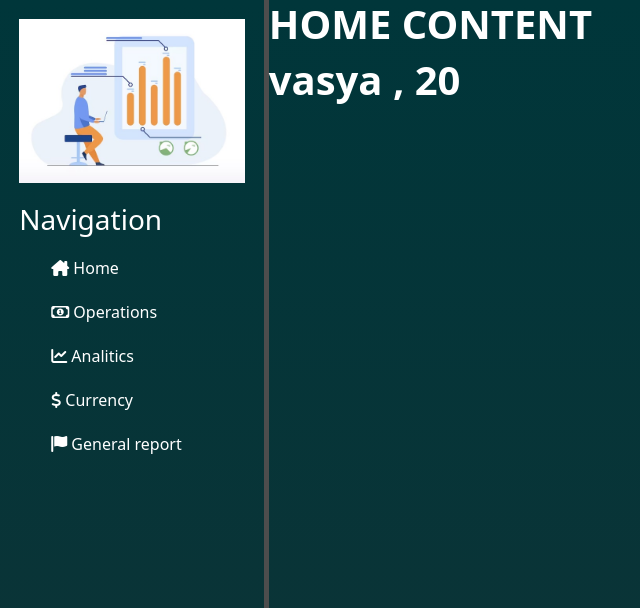
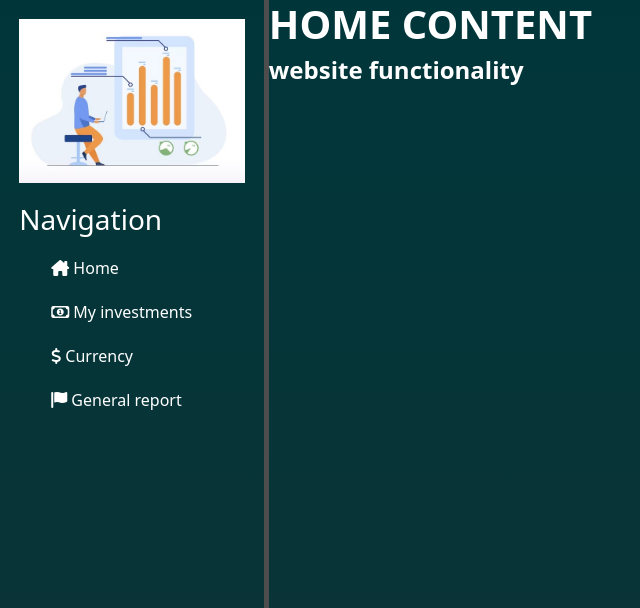
Before and after one commit to MomontD/TestDjango, a Django app: page / in a window 1280 px wide. Shown: the top 608 px of the page, without its empty margins (0-640 px from the left). Run offline with Django 4.2, Linux system fonts and the light colour scheme; parts of the project's set-up code (start-up, migrations or seed data) failed here and were passed over.

Commit message:
Подача проекту на розгляд

```diff
--- a/governments/models.py
+++ b/governments/models.py
@@ -14,7 +14,7 @@ from django.dispatch import receiver
 
 
 select_type_payment = [
-    ('Сoupons', 'Сoupons'),
+    ('Coupons', 'Coupons'),
     ('Government Sum', 'Government Sum'),
 ]
 
--- a/main/templates/main/home.html
+++ b/main/templates/main/home.html
@@ -4,5 +4,5 @@
 
 {% block content %}
     <h1> <b>HOME CONTENT</b> </h1>
-    <h1> <b> {{ name }} , {{ age }}</b> </h1>
+    <h4> <b> website functionality </b> </h4>
 {% endblock %}
--- a/main/templates/main/layout.html
+++ b/main/templates/main/layout.html
@@ -37,8 +37,8 @@
         <h3> Navigation </h3>
         <ul>
             <a href="{% url 'home' %}">      <li> <i class="fa-sharp fa-solid fa-house-chimney"></i> Home </li></a>
-            <a href="{% url 'operations' %}"> <li> <i class="fa-regular fa-money-bill-1"> </i> Operations  </li></a>
-            <a href="{% url 'analitics' %}">  <li> <i class="fa-solid fa-chart-line">     </i> Analitics   </li></a>
+            <a href="{% url 'operations' %}"> <li> <i class="fa-regular fa-money-bill-1"> </i> My investments  </li></a>
+{#            <a href="{% url 'analitics' %}">  <li> <i class="fa-solid fa-chart-line">     </i> Analitics   </li></a>#}
             <a href="{% url 'currency' %}">  <li>  <i class="fa-solid fa-dollar-sign">    </i> Currency    </li></a>
             <a href="{% url 'general_report' %}"> <li> <i class="fa-solid fa-flag">           </i> General report </li></a>
         </ul>
```
Also changed, not shown: db.sqlite3.
